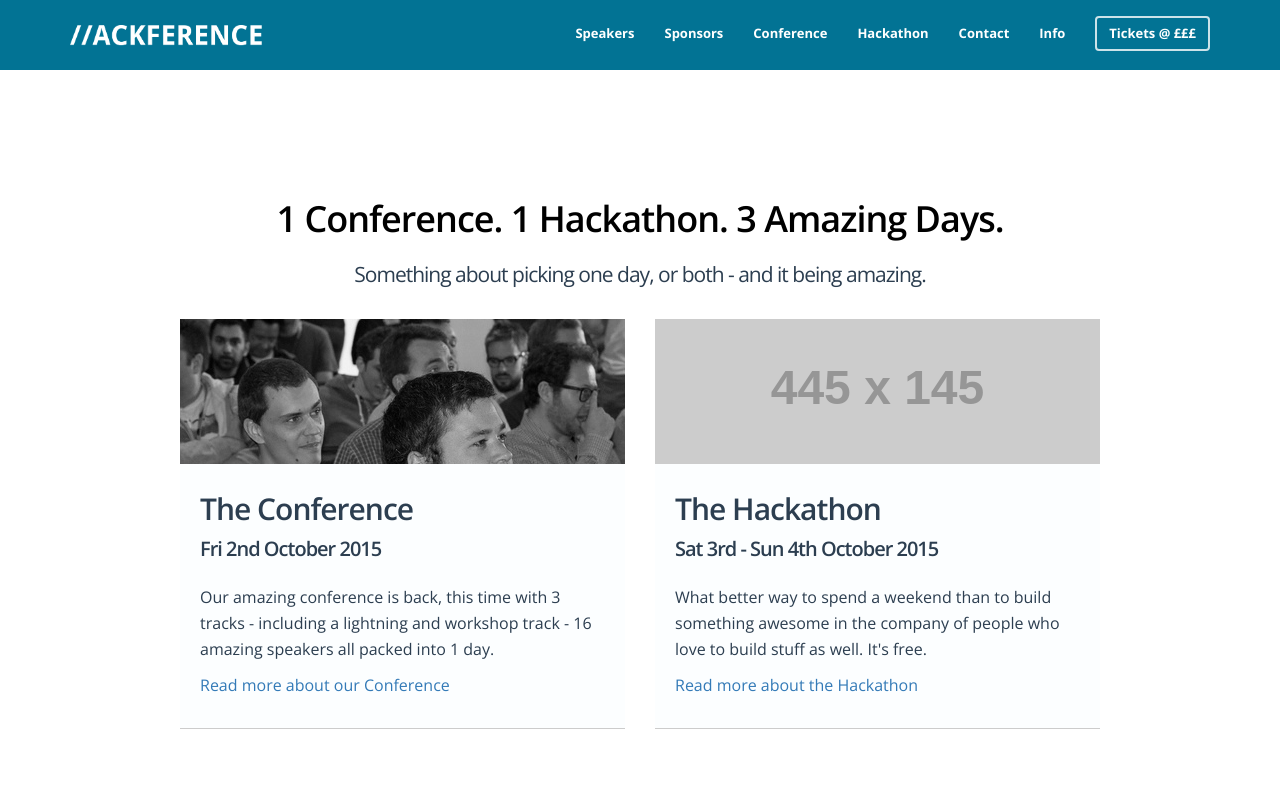
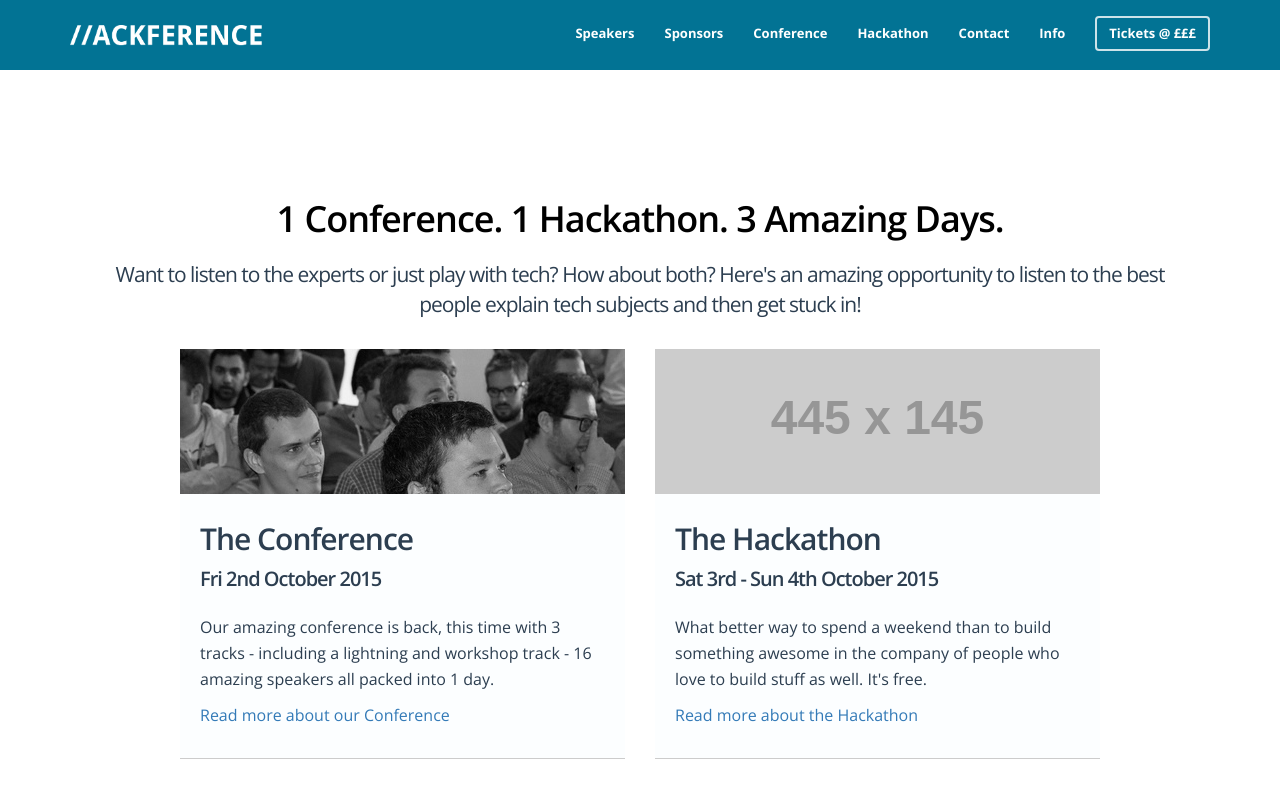
Before and after one commit to hackference/hackference-2015, a Jekyll site: the page built from index.html, in a window 1280 px wide and 900 px high, scrolled down 301 px, cut to the strip 0-824 px from the top of the window. Shown: the top 798 px of the strip. Built offline with Jekyll 4.4.1, drawn with Linux system fonts in a browser that asks for light colours; nearby versions of some CDN libraries.

Commit message:
Add Index strapline

```diff
--- a/index.html
+++ b/index.html
@@ -21,7 +21,7 @@ title: Hackference 2015
 		<div class="container">
 			<div class="col-md-12 text-center">
 				<h2>1 Conference. 1 Hackathon. 3 Amazing Days.</h2>
-				<h3>Something about picking one day, or both - and it being amazing.</h3>
+				<h3>Want to listen to the experts or just play with tech? How about both? Here's an amazing opportunity to listen to the best people explain tech subjects and then get stuck in!</h3>
 			</div>
 			<div class="col-md-5 col-md-offset-1">
 				<div class="widget widget-conf">
```
